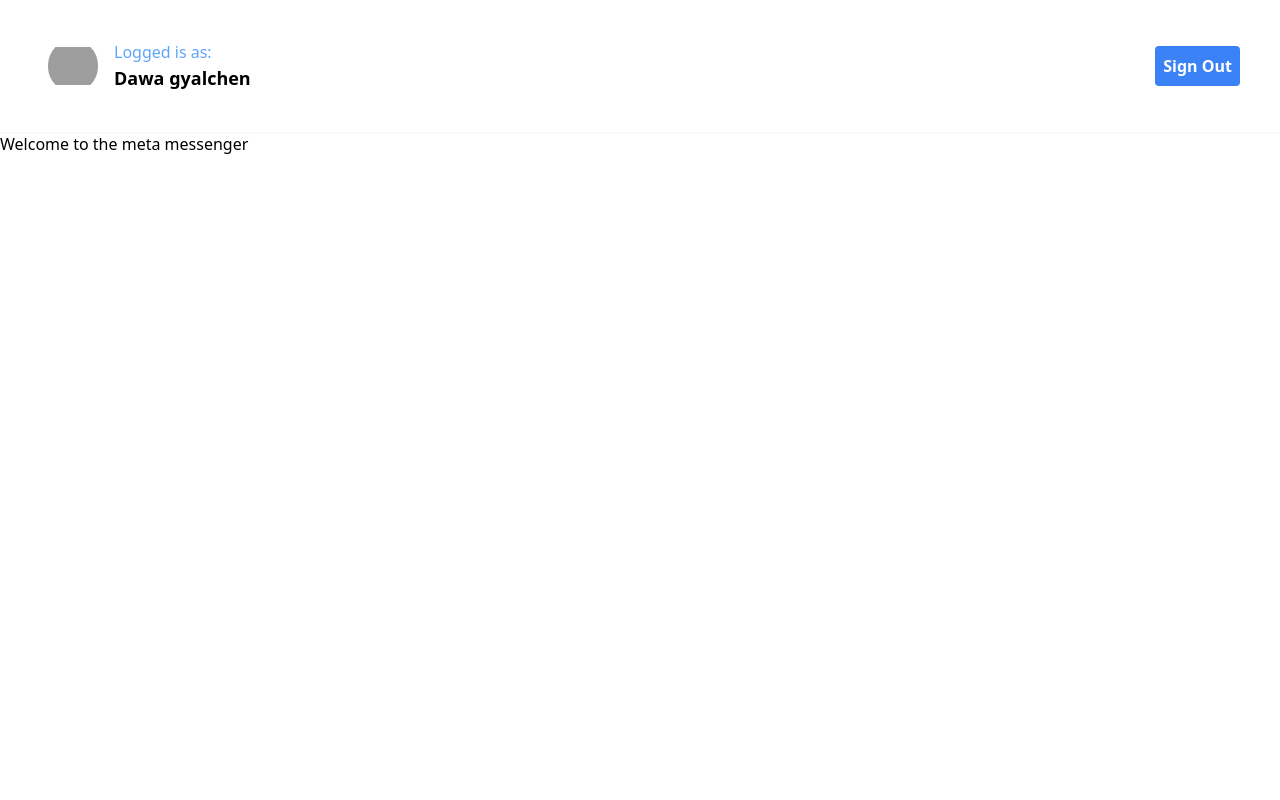
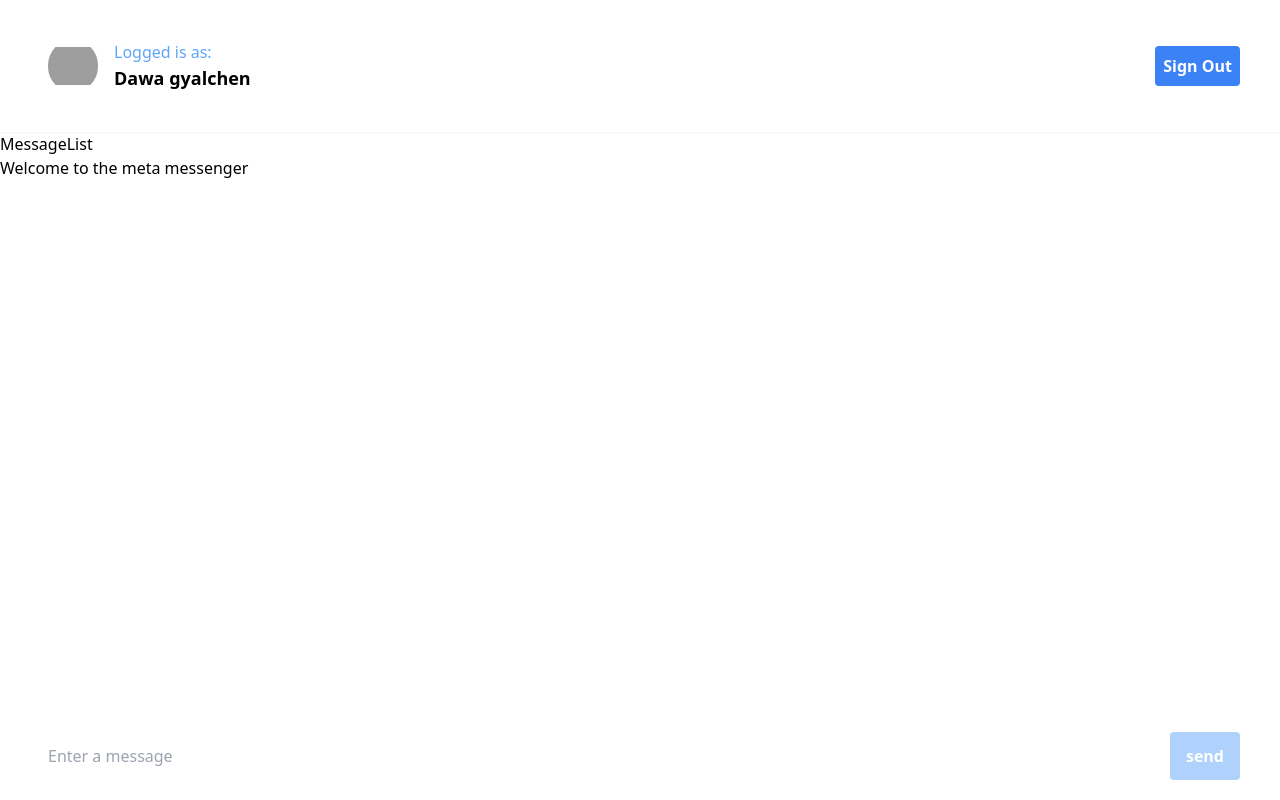
Before and after one commit to gyalche/meta_messenger, a Next.js app in the folder upstash-meta-messenger/: page / in a window 1280 px wide. Built offline with nearby package versions, Linux system fonts and the light colour scheme; grey boxes are pictures that could not be loaded.

Commit message:
form desgin the input

```diff
--- /dev/null
+++ b/upstash-meta-messenger/app/ChatInput.tsx
@@ -0,0 +1,25 @@
+'use client';
+import React, { useState } from 'react';
+
+const ChatInput = () => {
+  const [input, setInput] = useState('');
+  return (
+    <form className="fixed bottom-0 z-50 w-full flex px-10 py-5 space-x-2 border-gray-100">
+      <input
+        type="text"
+        className="flex-1 rounded border-gray-300 focus:outline-none focus:ring-2 focus:ring-blue-600 focus:border-trasparent px-2 py-3 disabled:opacity-50 disbled:cursor-not-allowed"
+        placeholder="Enter a message"
+        value={input}
+        onChange={(e) => setInput(e.target.value)}
+      />
+      <button
+        type="submit"
+        disabled={!input}
+        className="bg-blue-400 hover:bg-blue-700 text-white font-bold py-2 px-4 rounded disabled:opacity-50 disabled:cursor-not-allowed">
+        send
+      </button>
+    </form>
+  );
+};
+
+export default ChatInput;
--- /dev/null
+++ b/upstash-meta-messenger/app/MessageList.tsx
@@ -0,0 +1,7 @@
+import React from 'react';
+
+const MessageList = () => {
+  return <div>MessageList</div>;
+};
+
+export default MessageList;
--- a/upstash-meta-messenger/app/page.tsx
+++ b/upstash-meta-messenger/app/page.tsx
@@ -1,10 +1,16 @@
 import React from 'react';
+import ChatInput from './ChatInput';
+import MessageList from './MessageList';
 
 const Page = () => {
   return (
-    <div>
+    <main>
+      {/*messageList */}
+      <MessageList />
+      {/*chat input */}
+      <ChatInput />
       <h1>Welcome to the meta messenger</h1>
-    </div>
+    </main>
   );
 };
 
```
